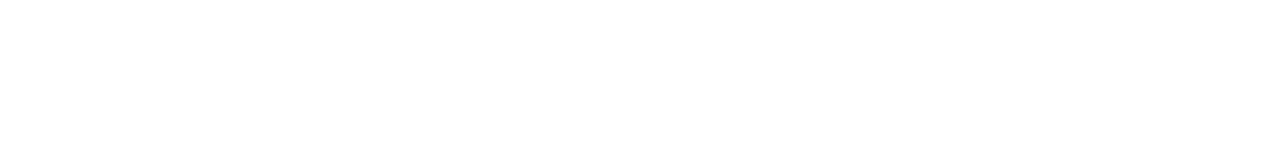
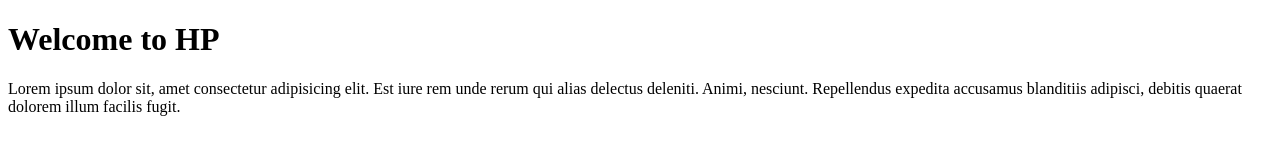
Before and after one commit to sarthak-9690/Git-tutorial, a plain HTML site: page index.html in a window 1280 px wide. Drawn offline with Linux system fonts and the light colour scheme.

Commit message:
master commit

```diff
--- a/index.html
+++ b/index.html
@@ -3,9 +3,11 @@
 <head>
     <meta charset="UTF-8">
     <meta name="viewport" content="width=device-width, initial-scale=1.0">
-    <title>Document</title>
+    <title>Home Page</title>
 </head>
 <body>
+    <h1>Welcome to HP</h1>
+    <p>Lorem ipsum dolor sit, amet consectetur adipisicing elit. Est iure rem unde rerum qui alias delectus deleniti. Animi, nesciunt. Repellendus expedita accusamus blanditiis adipisci, debitis quaerat dolorem illum facilis fugit.</p>
 
 </body>
 </html>
```
Also changed, not shown: readme.txt.
